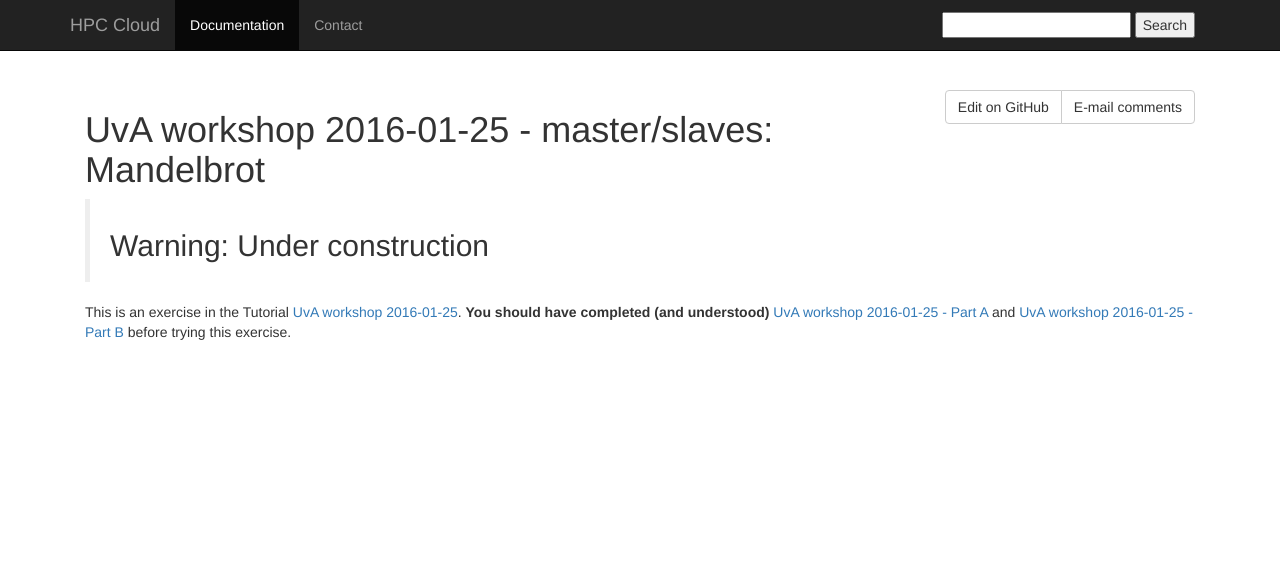
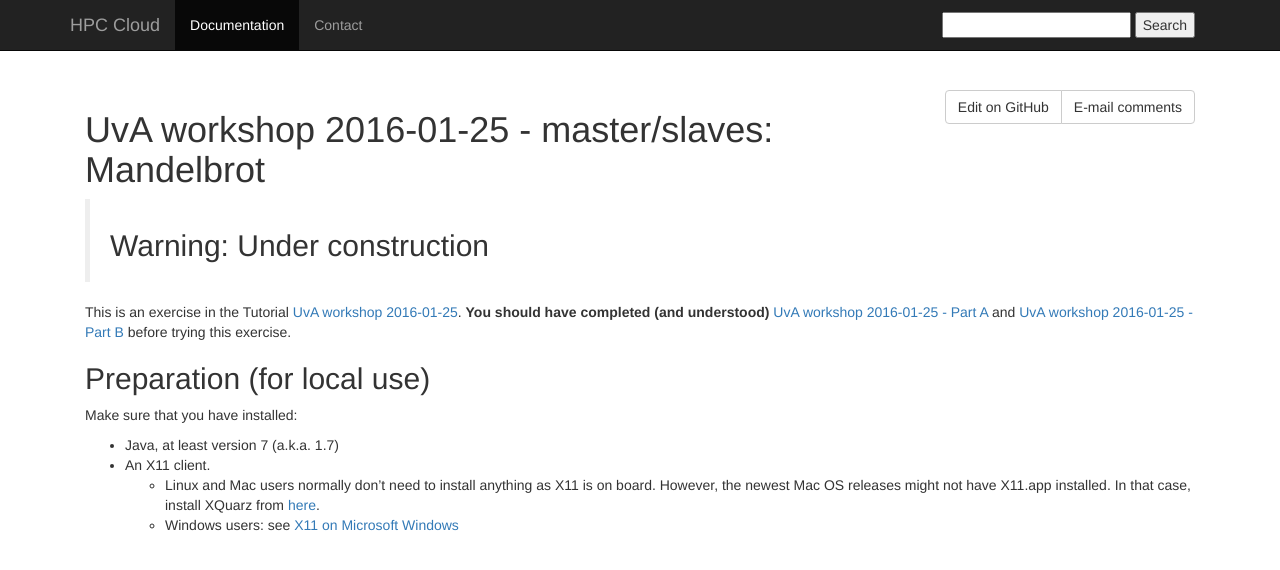
Before and after one commit to sara-nl/clouddocs, a Jekyll site: the page built from UvAworkshop-2016-01-25/UvAworkshop-2016-01-25-Mandelbrot.markdown, in a window 1280 px wide. Shown: the top 570 px of the page. Built offline with Jekyll 4.4.1, drawn with Linux system fonts in a browser that asks for light colours; nearby versions of some CDN libraries.

Commit message:
Update UvAworkshop-2016-01-25-Mandelbrot.markdown

```diff
--- a/UvAworkshop-2016-01-25/UvAworkshop-2016-01-25-Mandelbrot.markdown
+++ b/UvAworkshop-2016-01-25/UvAworkshop-2016-01-25-Mandelbrot.markdown
@@ -8,3 +8,12 @@
 
 This is an exercise in the Tutorial [UvA workshop 2016-01-25](UvAworkshop-2016-01-25).
 **You should have completed (and understood)** [UvA workshop 2016-01-25 - Part A](UvAworkshop-2016-01-25-partA) and [UvA workshop 2016-01-25 - Part B](UvAworkshop-2016-01-25-partB) before trying this exercise.
+
+## Preparation (for local use)
+
+Make sure that you have installed:
+
+* Java, at least version 7 (a.k.a. 1.7)
+* An X11 client.
+  * Linux and Mac users normally don't need to install anything as X11 is on board. However, the newest Mac OS releases might not have X11.app installed. In that case, install XQuarz from [here](http://xquartz.macosforge.org/landing/).
+  * Windows users: see [X11 on Microsoft Windows](UvAworkshop-2016-01-25-MS-X11)
```
